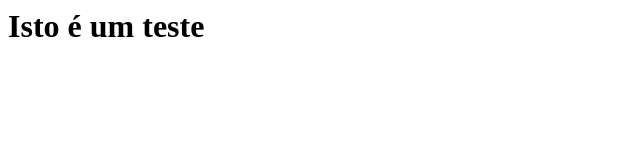
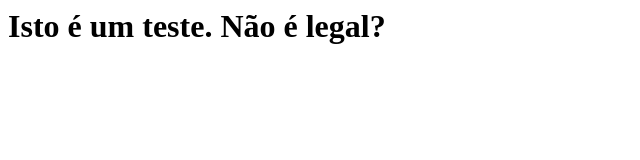
Before and after one commit to rnpeclat/frontEnds, a plain HTML site: page site/index.html in a window 1280 px wide. Shown: the whole page, without its empty margins (0-640 px from the left). Drawn offline with Linux system fonts and the light colour scheme.

Commit message:
Segundo Commit

```diff
--- a/site/index.html
+++ b/site/index.html
@@ -3,6 +3,6 @@
 	<title>Testando o Coursera</title>
 </head>
 <body>
-<H1>Isto é um teste</H1>
+<H1>Isto é um teste. Não é legal?</H1>
 </body>
 </html>
```
